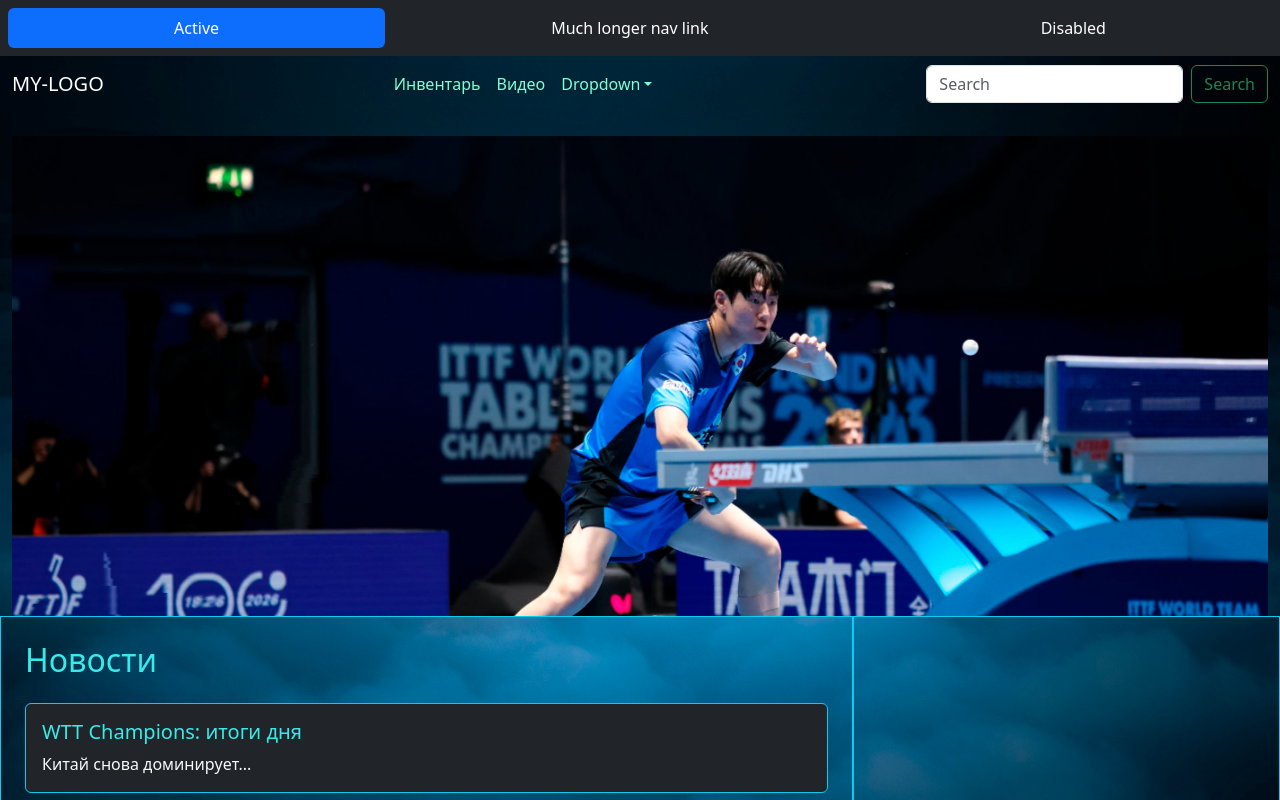
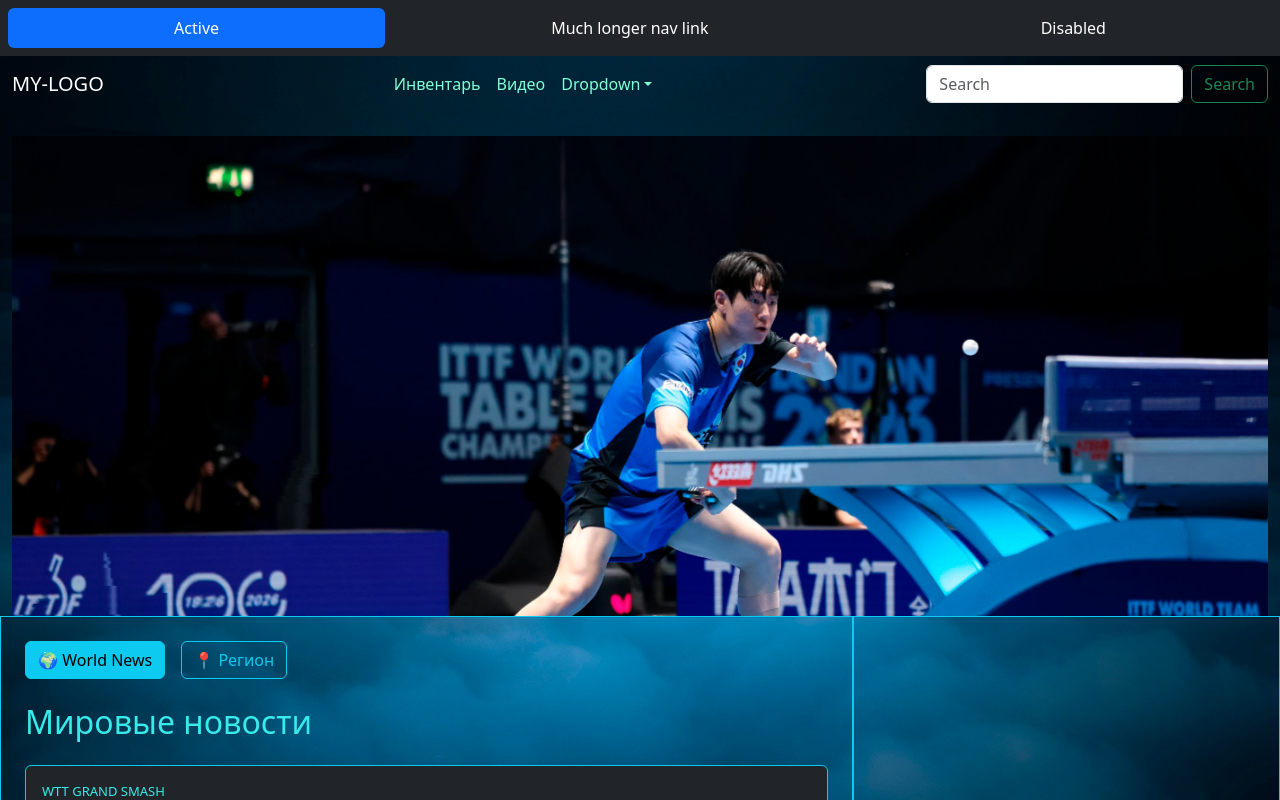
Before and after one commit to SergeyWinter/ttennis, a React (Create React App) app in the folder client/: page / in a window 1280 px wide. Shown: the top 800 px of the page. Built offline with nearby package versions, Linux system fonts and the light colour scheme.

Commit message:
start fetch-NewsHome-citesService-useFetch-newsService

```diff
--- /dev/null
+++ b/client/src/hooks/useFetch.js
@@ -0,0 +1,34 @@
+// src/hooks/useFetch.js
+import { useState, useEffect } from 'react';
+
+export function useFetch(fetcher, deps = []) {
+    const [data, setData] = useState(null);
+    const [loading, setLoading] = useState(true);
+    const [error, setError] = useState(null);
+
+    useEffect(() => {
+        let cancelled = false;
+
+        const run = async () => {
+            try {
+                setLoading(true);
+                setError(null);
+                const result = await fetcher();
+                if (!cancelled) setData(result);
+            } catch (err) {
+                if (!cancelled) setError(err.message || 'Ошибка загрузки');
+            } finally {
+                if (!cancelled) setLoading(false);
+            }
+        };
+
+        run();
+
+        return () => {
+            cancelled = true;
+        };
+        // eslint-disable-next-line react-hooks/exhaustive-deps
+    }, deps);
+
+    return { data, loading, error };
+}
--- a/client/src/pages/NewsHome.jsx
+++ b/client/src/pages/NewsHome.jsx
@@ -1,49 +1,88 @@
-import React, { useEffect, useState } from 'react';
-import { Row, Col, Card } from 'react-bootstrap';
+import React, { useState, useEffect } from 'react';
+import { Row, Col, Card, Button, Form } from 'react-bootstrap';
 import { HeroBanner } from '../components/HeroBanner';
-// import { getNewsData } from '../services/newsService'; // когда будет сервис
+import { useFetch } from '../hooks/useFetch'; // Наш новый хук
+import { getCities } from '../services/citiesService'; // Сервис городов
+import { getNews } from '../services/newsService'; // Сервис новостей
 
 function NewsHome() {
+    // Состояния для фильтров
+    const [newsType, setNewsType] = useState('world'); // 'world' или 'region'
+    const [city, setCity] = useState('moscow'); // выбранный город
+    // Состояния для самих новостей
     const [news, setNews] = useState([]);
+    const [newsLoading, setNewsLoading] = useState(true);
+    const [newsError, setNewsError] = useState(null);
+    // 1. Загружаем города с помощью нашего хука (он сам обработает loading/error)
+    const { data: cities, loading: citiesLoading, error: citiesError } = useFetch(getCities);
 
+    // 2. Загружаем новости при изменении newsType или city
     useEffect(() => {
-        const fetchNews = async () => {
+        const fetchNewsData = async () => {
             try {
-                // const data = await getNewsData();
-                // setNews(data.news);
-
-                // временная заглушка, пока нет API
-                setNews([
-                    { id: 1, title: 'WTT Champions: итоги дня', preview: 'Китай снова доминирует...' },
-                    { id: 2, title: 'Новый инвентарь DHS', preview: 'Анонс Hurricane 4...' },
-                    { id: 3, title: 'Felix Lebrun выиграл турнир', preview: 'Французский вундеркинд...' },
-                ]);
-            } catch (error) {
-                console.error('Ошибка загрузки новостей:', error);
+                setNewsLoading(true);
+                setNewsError(null);
+                // Определяем, какой регион запрашивать
+                const regionToFetch = newsType === 'world' ? 'world' : city;
+                const data = await getNews(regionToFetch);
+                setNews(data);
+            } catch (err) {
+                setNewsError(err.message);
+            } finally {
+                setNewsLoading(false);
             }
         };
-        fetchNews();
-    }, []);
+
+        fetchNewsData();
+    }, [newsType, city]); // Эффект сработает при смене вкладки или города
 
     return (
         <>
             <HeroBanner />
             <Row className="h-100">
-
                 {/* ЛЕВАЯ ЧАСТЬ — НОВОСТИ */}
                 <Col xs={12} md={8} className="p-4 border border-info">
+                    {/* БЛОК ФИЛЬТРОВ */}
+                    <div className="mb-4 d-flex align-items-center gap-3 flex-wrap">
+                        <Button variant={newsType === 'world' ? 'info' : 'outline-info'}onClick={() => setNewsType('world')}>
+                            🌍 World News
+                        </Button>
+                        <Button variant={newsType === 'region' ? 'info' : 'outline-info'}onClick={() => setNewsType('region')}>
+                            📍 Регион
+                        </Button>
+                        {/* Выпадающий список городов (появляется только если выбран регион) */}
+                        {newsType === 'region' && (
+                            <>
+                                {citiesLoading && <span className="text-secondary">Загрузка городов...</span>}
+                                {citiesError && <span className="text-danger">{citiesError}</span>}
+                                {!citiesLoading && !citiesError && cities && (
+                                    <Form.Select value={city} onChange={(e) => setCity(e.target.value)}style={{ maxWidth: '240px' }}>
+                                        {cities.map((c) => (
+                                            <option key={c.value} value={c.value}>
+                                                {c.label}
+                                            </option>
+                                        ))}
+                                    </Form.Select>
+                                )}
+                            </>
+                        )}
+                    </div>
                     <h2 style={{ color: 'rgb(56, 235, 235)' }} className="mb-4">
-                        Новости
+                        {newsType === 'world' ? 'Мировые новости' : `Новости: ${cities?.find(c => c.value === city)?.label || ''}`}
                     </h2>
-                    {news.map((item) => (
-                        <Card
-                            key={item.id}
-                            bg="dark"
-                            text="light"
-                            className="mb-3 border-info"
-                        >
+                    {/* СПИСОК НОВОСТЕЙ (с обработкой состояний) */}
+                    {newsLoading && <p className="text-secondary">Загрузка новостей...</p>}
+                    {newsError && <p className="text-danger">{newsError}</p>}
+                    {!newsLoading && !newsError && news.length === 0 && (
+                        <p className="text-secondary">Новостей пока нет.</p>
+                    )}
+                    {!newsLoading && !newsError && news.map((item) => (
+                        <Card key={item.id} bg="dark" text="light" className="mb-3 border-info">
                             <Card.Body>
-                                <Card.Title style={{ color: 'rgb(56, 235, 235)' }}>
+                                <div style={{ color: 'rgb(56, 235, 235)', fontSize: '13px', textTransform: 'uppercase' }}>
+                                    {item.category}
+                                </div>
+                                <Card.Title className="mt-2" style={{ color: '#fff' }}>
                                     {item.title}
                                 </Card.Title>
                                 <Card.Text>{item.preview}</Card.Text>
@@ -51,14 +90,12 @@ function NewsHome() {
                         </Card>
                     ))}
                 </Col>
-
-                {/* ПРАВАЯ ЧАСТЬ — ВИДЕО (та же боковая панель) */}
+                {/* ПРАВАЯ ЧАСТЬ — ВИДЕО */}
                 <Col xs={12} md={4} className="text-white p-4 border border-info">
-                    {/* <Videosidbar videos={videosList} /> */}
+                    {/* Пока тут пусто, позже добавим Videosidbar */}
                 </Col>
             </Row>
         </>
     );
 }
-
 export { NewsHome };
--- /dev/null
+++ b/client/src/services/citiesService.js
@@ -0,0 +1,25 @@
+import { RUSSIAN_CITIES } from '../constants/cities';
+
+const API_BASE = 'http://localhost:5001';
+const USE_MOCK = true; // ← true пока нет API, потом false
+
+/**
+ * Загружает список городов России.
+ * @returns {Promise<Array<{value: string, label: string}>>}
+ */
+export async function getCities() {
+    if (USE_MOCK) {
+        // имитируем небольшую задержку сети (можно убрать)
+        return new Promise((resolve) =>
+            setTimeout(() => resolve(RUSSIAN_CITIES), 300)
+        );
+    }
+
+    const res = await fetch(`${API_BASE}/api/cities`);
+
+    if (!res.ok) {
+        throw new Error(`Не удалось загрузить города (код ${res.status})`);
+    }
+
+    return res.json();
+}
--- a/client/src/services/newsService.js
+++ b/client/src/services/newsService.js
@@ -0,0 +1,33 @@
+// src/services/newsService.js
+
+// Пока API нет, используем мок-данные прямо здесь
+const MOCK_NEWS = [
+    // Мировые
+    { id: 1, region: 'world', category: 'WTT Grand Smash', title: 'China Smash 2026: итоги', preview: 'Главные события прошедшего турнира...' },
+    { id: 2, region: 'world', category: 'WTT Contender',   title: 'Istanbul: результаты',     preview: 'Сенсации и разочарования...' },
+    // Москва
+    { id: 10, region: 'moscow', category: 'Чемпионат Москвы', title: 'Финал Кубка Москвы',      preview: 'В финале встретились...' },
+    { id: 11, region: 'moscow', category: 'Клубные новости',  title: 'Новый клуб в Москве',     preview: 'Открытие нового клуба...' },
+    // Екатеринбург
+    { id: 20, region: 'ekb',    category: 'Урал',             title: 'Турнир в Екатеринбурге',  preview: 'Кубок Урала собрал...' },
+];
+
+const API_BASE = 'http://localhost:5001';
+const USE_MOCK = true; // Пока true, потом переключим на false
+
+export async function getNews(region) {
+    if (USE_MOCK) {
+        // Имитируем задержку сети
+        return new Promise((resolve) => {
+            setTimeout(() => {
+                const filtered = MOCK_NEWS.filter(n => n.region === region);
+                resolve(filtered);
+            }, 300);
+        });
+    }
+
+    // Когда будет реальный API, раскомментируешь это:
+    // const res = await fetch(`${API_BASE}/api/news?region=${region}`);
+    // if (!res.ok) throw new Error('Ошибка загрузки новостей');
+    // return res.json();
+}
```
